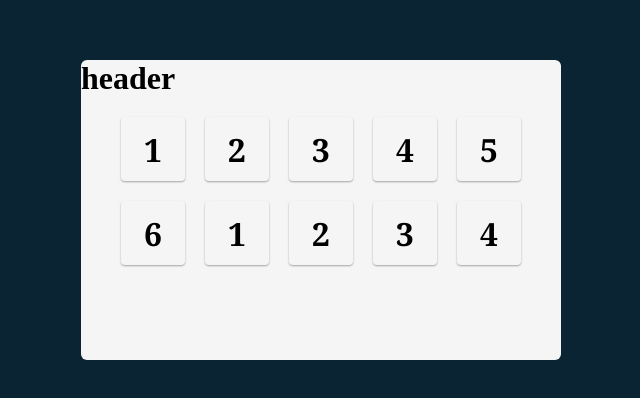
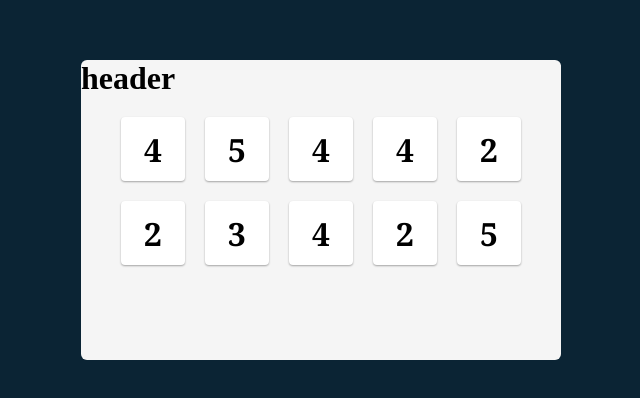
Before and after one commit to Jogata/SoftUni-React-Project, a React (Vite) app in the folder client/: page / in a window 1280 px wide. Shown: the part 190-588 px from the top of the page, without its empty margins (319-959 px from the left). Built offline with nearby package versions, Linux system fonts and the light colour scheme; a web font is replaced by a local one.

Commit message:
set up tenzies game project

```diff
--- a/client/public/styles.css
+++ b/client/public/styles.css
@@ -705,6 +705,7 @@ body {
   font-family: Georgia, serif;
   font-weight: bold;
   border-radius: 4px;
+  background-color: #fff;
   box-shadow: 0px 1px 2px #0005;
   cursor: pointer;
 }
--- a/client/src/components/recepies/Main.jsx
+++ b/client/src/components/recepies/Main.jsx
@@ -1,11 +1,32 @@
+import { useState } from "react";
+
 function Die(props) {
     return <button>{props.value}</button>
 }
 
 export function Main() {
+    const [dice, setDice] = useState(generateArrayOfNumbers(10, 6));
+
+    function generateArrayOfNumbers(length, max) {
+        const arr = new Array(length);
+        for (let index = 0; index < arr.length; index++) {
+            const number = Math.ceil(Math.random() * max);
+            arr[index] = number;
+        }
+        // console.log(arr);
+        return arr;
+    }
+
+    console.log(dice);
+    // generateArrayOfNumbers(10, 6);
+    const buttons = dice.map((number, index) => {
+        return <Die key={index} value={number} />
+    })
+
     return (
         <main id="tenzies">
-            <Die value={1} />
+            {buttons}
+            {/* <Die value={1} />
             <Die value={2} />
             <Die value={3} />
             <Die value={4} />
@@ -14,7 +35,7 @@ export function Main() {
             <Die value={1} />
             <Die value={2} />
             <Die value={3} />
-            <Die value={4} />
+            <Die value={4} /> */}
         </main>
     )
 }
```
